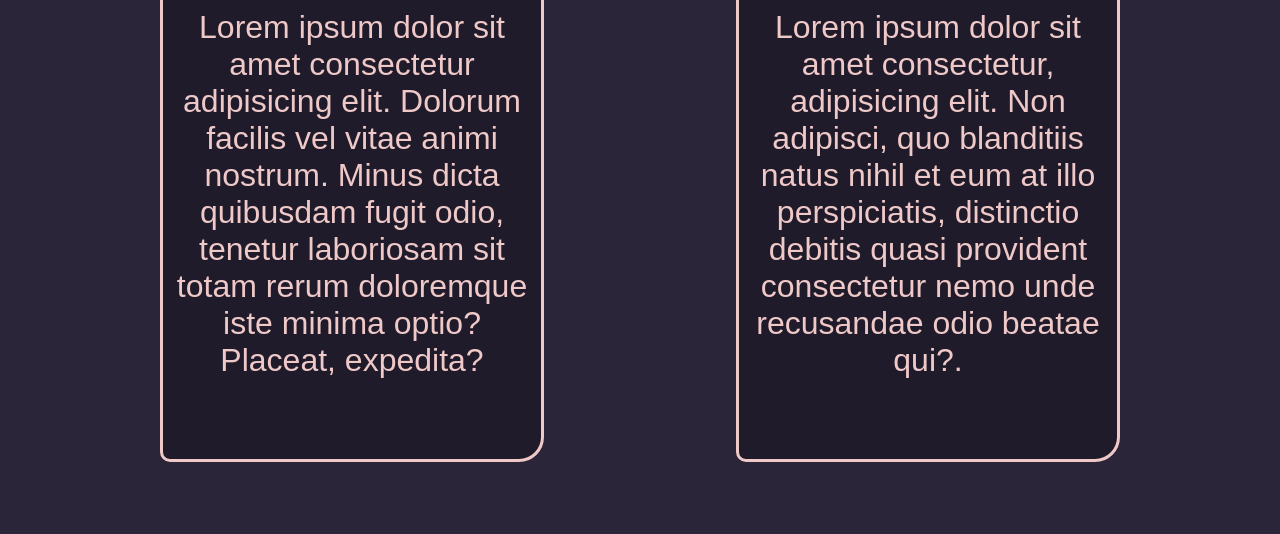
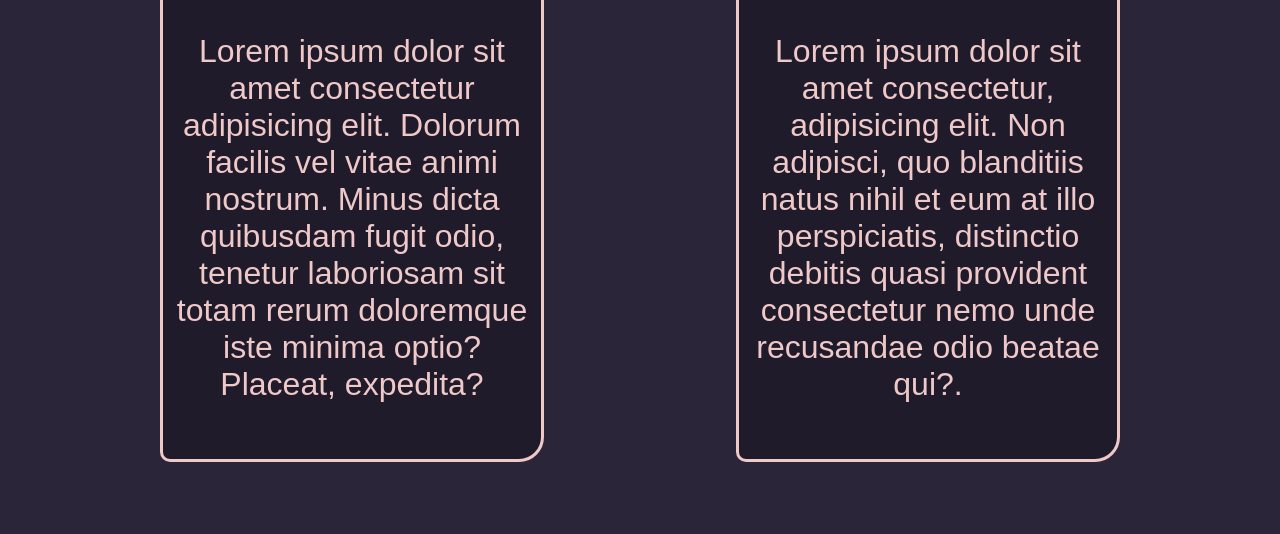
Before and after one commit to bimays/Artemchuk, a plain HTML site: page index.html in a window 1280 px wide. Shown: the part 266-800 px from the top of the page. Drawn offline with Linux system fonts and the light colour scheme; a web font is replaced by a local one.

Commit message:
Update index.html

```diff
--- a/index.html
+++ b/index.html
@@ -39,18 +39,14 @@
     <main class="intro">
         <div class="buttons">
             <button class="button" id="resume" onclick="handle_Button_Clicked(event)">
-                <div class="resumeText">
                     <p class="titleR">resume</p>
                     <p>Lorem ipsum dolor sit amet consectetur adipisicing elit. Dolorum facilis vel vitae animi nostrum.
                         Minus dicta quibusdam fugit odio, tenetur laboriosam sit totam rerum doloremque iste minima
                         optio? Placeat, expedita?</p>
-                </div>
             </button>
             <button class="button" id="projects" onclick="handle_Button_Clicked(event)">
-                <div class="projectsText">
                     <p class="titleP">projects</p>
                     <p>Lorem ipsum dolor sit amet consectetur, adipisicing elit. Non adipisci, quo blanditiis natus nihil et eum at illo perspiciatis, distinctio debitis quasi provident consectetur nemo unde recusandae odio beatae qui?.</p>
-                </div>
             </button>
         </div>
     </main>
```
